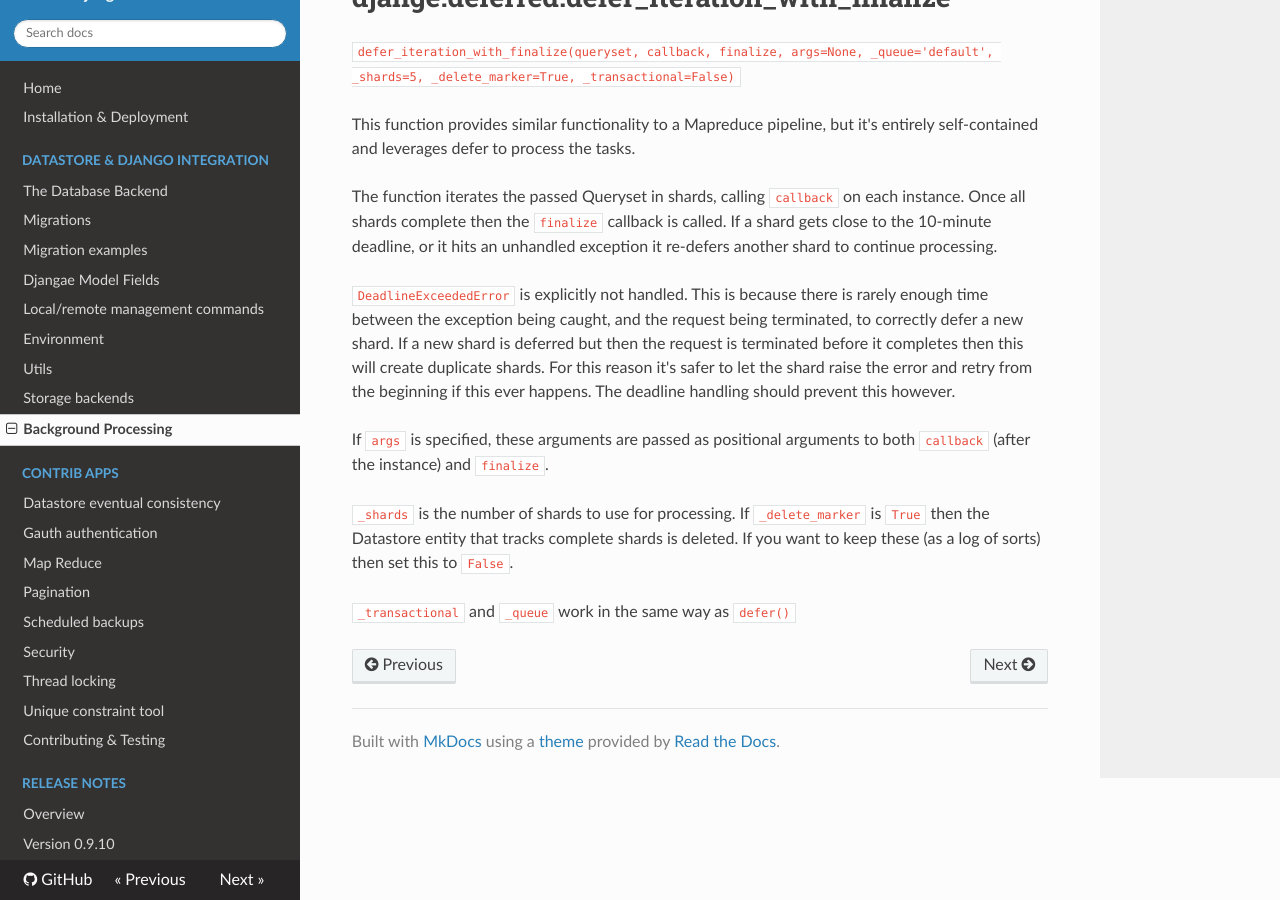
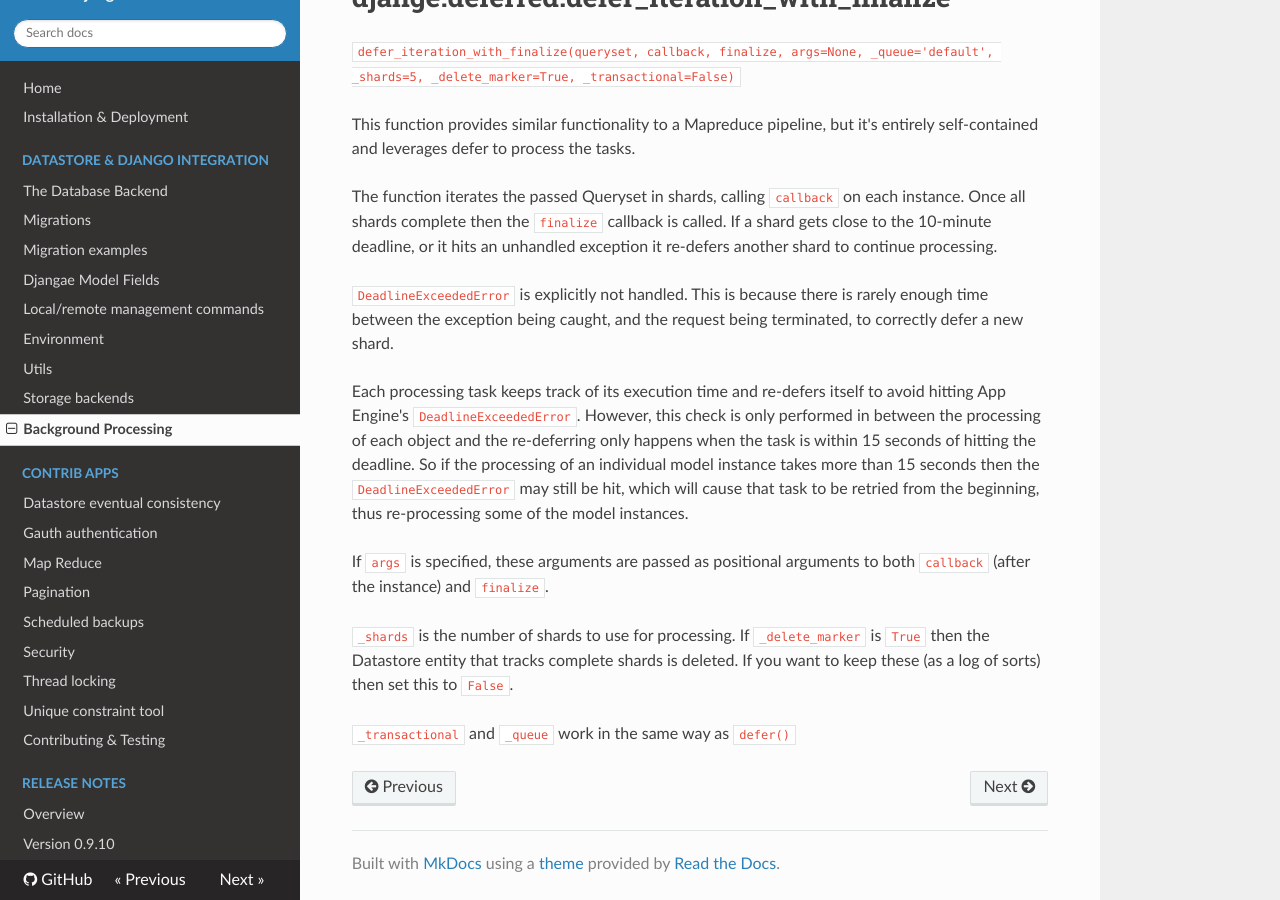
Before and after one commit to wittfabian/djangae, an MkDocs documentation site: the page built from docs/deferred.md, in a window 1280 px wide and 900 px high, scrolled down 704 px. Built offline with MkDocs 1.6.1, drawn with Linux system fonts in a browser that asks for light colours; nearby versions of some CDN libraries; old or Windows-style settings are respelled for this version of MkDocs.

Commit message:
Improve docs

```diff
--- a/docs/deferred.md
+++ b/docs/deferred.md
@@ -26,8 +26,9 @@ defer to process the tasks.
 The function iterates the passed Queryset in shards, calling `callback` on each instance. Once all shards complete then
 the `finalize` callback is called. If a shard gets close to the 10-minute deadline, or it hits an unhandled exception it re-defers another shard to continue processing.
 
-`DeadlineExceededError` is explicitly not handled. This is because there is rarely enough time between the exception being caught, and the request being terminated, to correctly defer a new shard. If a new shard is deferred but then the request is terminated before it completes then this will create duplicate shards. For this reason it's safer to let the shard
-raise the error and retry from the beginning if this ever happens. The deadline handling should prevent this however.
+`DeadlineExceededError` is explicitly not handled. This is because there is rarely enough time between the exception being caught, and the request being terminated, to correctly defer a new shard.
+
+Each processing task keeps track of its execution time and re-defers itself to avoid hitting App Engine's `DeadlineExceededError`. However, this check is only performed in between the processing of each object and the re-deferring only happens when the task is within 15 seconds of hitting the deadline. So if the processing of an individual model instance takes more than 15 seconds then the `DeadlineExceededError` may still be hit, which will cause that task to be retried from the beginning, thus re-processing some of the model instances.
 
 If `args` is specified, these arguments are passed as positional arguments to both `callback` (after the instance) and `finalize`.
 
```
